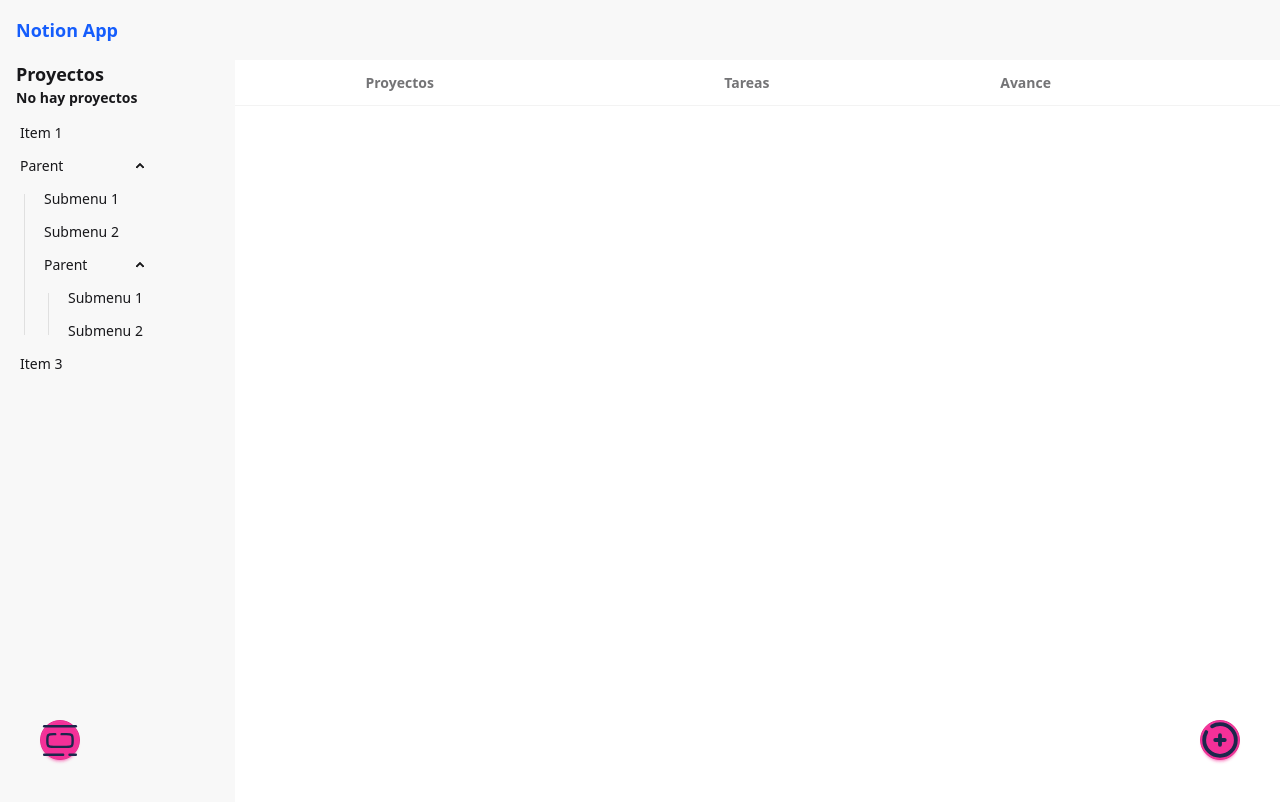
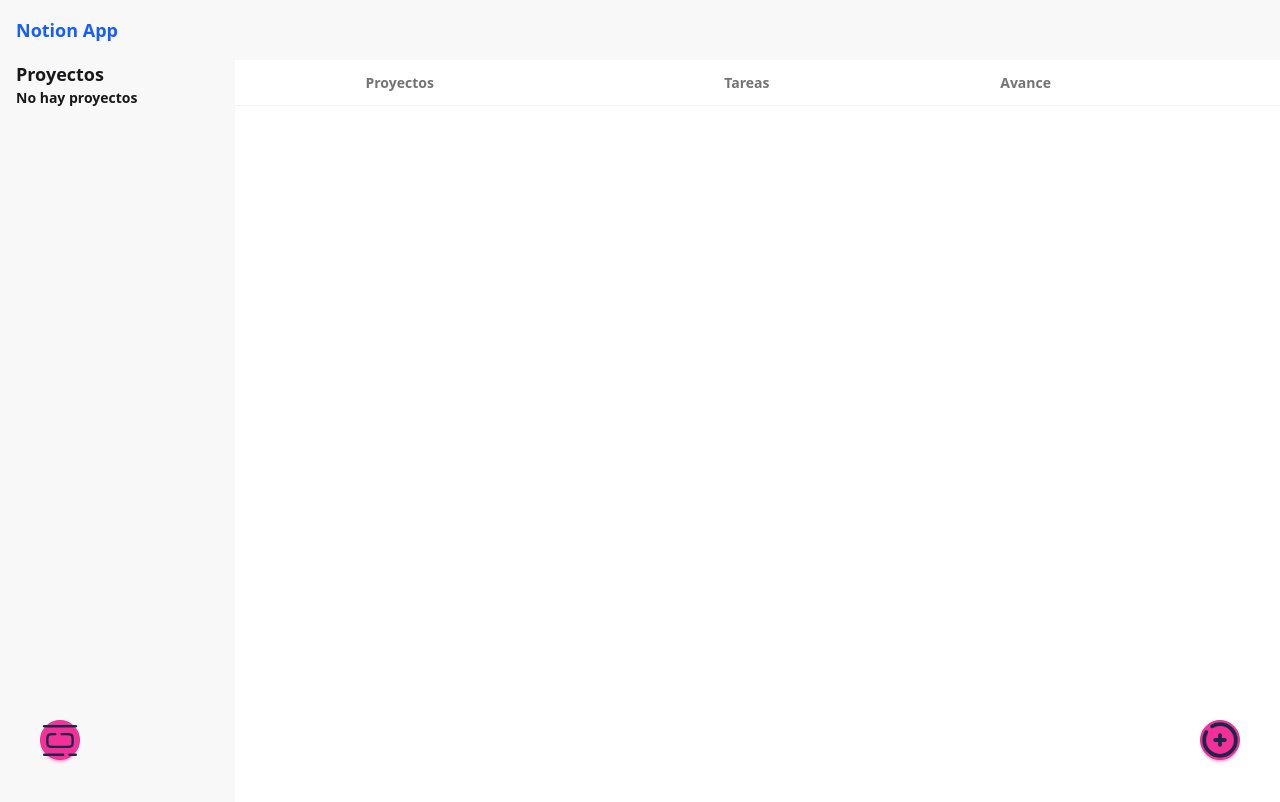
Before and after one commit to abertod/project-app, a Vue app: page /projects in a window 1280 px wide. Shown: the top 802 px of the page. Built offline with nearby package versions, Linux system fonts and the light colour scheme.

Commit message:
Cambios fin de clase

```diff
--- a/src/modulorum/projects/components/LateralisMenu.vue
+++ b/src/modulorum/projects/components/LateralisMenu.vue
@@ -1,9 +1,9 @@
 <template>
   <aside class="bg-base-200 w-72 min-h-screen">
     <h2 class="text-lg font-bold mx-4">Proyectos</h2>
-    <p class="text-sm font-bold mx-4">No hay proyectos</p>
+    <p v-if="projectsStore.nonProject" class="text-sm font-bold mx-4">No hay proyectos</p>
 
-    <ul class="menu">
+    <ul v-else class="menu">
       <li><a>Item 1</a></li>
       <li>
         <details open>
@@ -27,3 +27,9 @@
     </ul>
   </aside>
 </template>
+
+<script lang="ts" setup>
+import { useProjectsStore } from '../store/projects.store';
+
+const projectsStore = useProjectsStore();
+</script>
--- a/src/modulorum/projects/store/projects.store.ts
+++ b/src/modulorum/projects/store/projects.store.ts
@@ -33,8 +33,10 @@
   };
 
   return {
-    //projects,
+    projects,
     projectList: computed(() => [...projects.value]),
     addereProject,
+
+    nonProject: computed(() => projects.value.length === 0),
   };
 });
```
